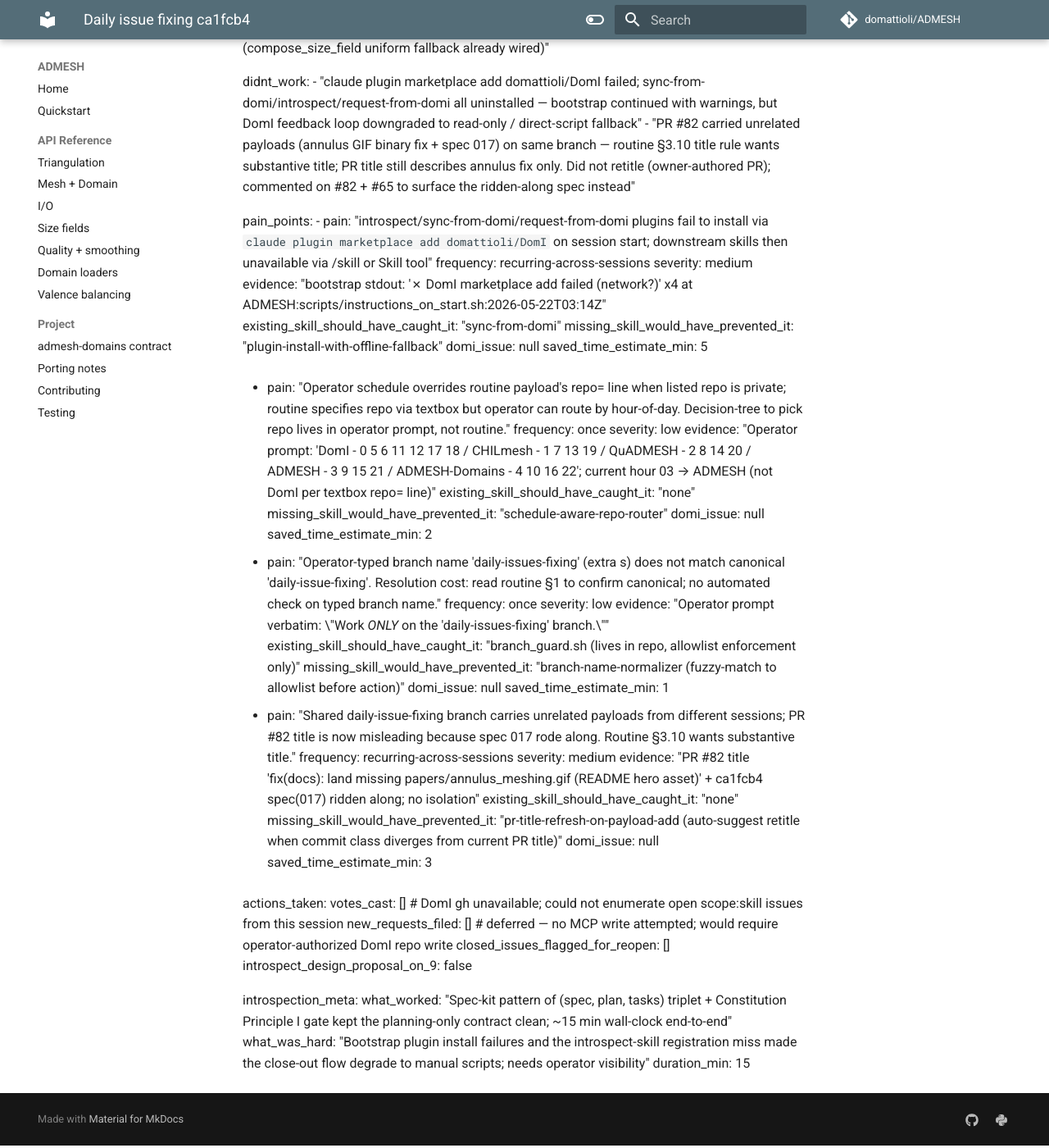
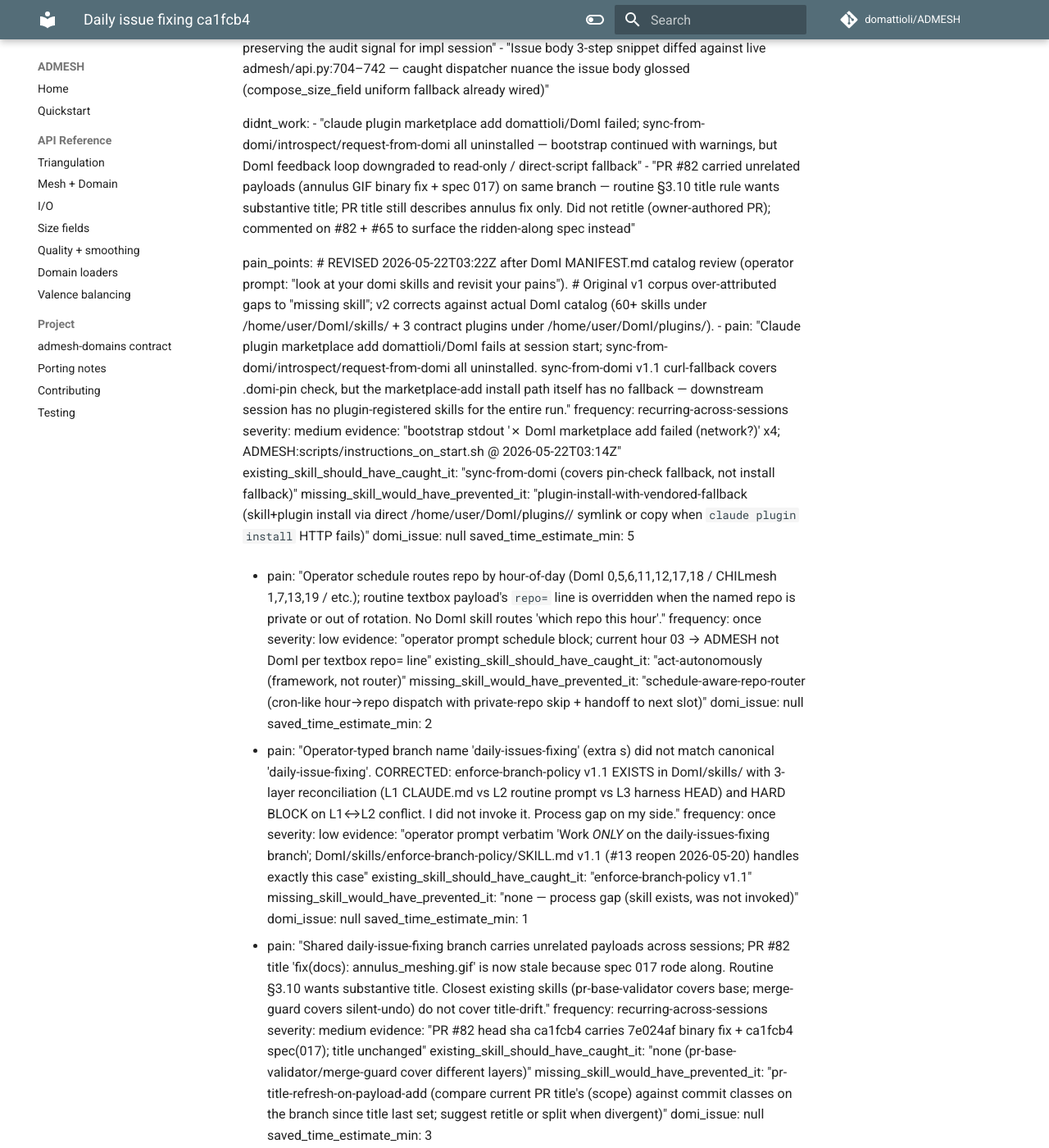
Before and after one commit to domattioli/ADMESH, an MkDocs documentation site: the page built from docs/introspections/daily-issue-fixing_ca1fcb4.md, in a window 1280 px wide and 1400 px high, scrolled down 601 px. Shown: the whole window at 82% size. Built offline with MkDocs 1.6.1 and Material for MkDocs 9.7.7, drawn with Linux system fonts in a browser that asks for light colours; comment, search, counter and statistics services are not loaded; some of the changed text lies outside the part shown.

Commit message:
docs(introspect): revise corpus against DomI skill catalog
v1 corpus over-attributed gaps to "missing skill"; v2 reclassifies
after DomI MANIFEST.md scan (operator nudge: "look at your domi
skills and revisit your pains").

Reattributed:
  - branch-name typo pain → enforce-branch-policy v1.1 EXISTS;
    3-layer L1/L2/L3 reconciliation = exactly this case. Process
    gap, skill exists.
  - sync-from-domi v1.1 covers pin-check fallback but NOT
    marketplace-add install path; pain refined to install layer.

New pains surfaced:
  - git-preflight + pr-base-validator should have been invoked
    pre-push / pre-PR-write. Process gap, both v1.0+ in catalog.
  - skill-discovery-fallback missing: Skill('introspect') returned
    "Unknown skill" despite plugin source at /home/user/DomI/
    plugins/introspect/; resolution required operator nudge.

tool_failure_count: 3 → 4 (added enforce-branch-policy-not-invoked
workaround entry). pain_points: 4 → 6 (2 process gaps + 1 net new
missing-skill candidate).

```diff
--- a/docs/introspections/daily-issue-fixing_ca1fcb4.md
+++ b/docs/introspections/daily-issue-fixing_ca1fcb4.md
@@ -7,11 +7,12 @@ issue_worked: ADMESH#65
 phase: planning
 outcome: complete
 
-tool_failure_count: 3
+tool_failure_count: 4
 workarounds:
   - plugin-install-network-fallback   # `claude plugin install` failed for sync-from-domi/introspect/request-from-domi; ran introspect via direct bash script invoke
   - introspect-skill-not-registered   # introspect@DomI not in installed_plugins.json; called via /home/user/DomI/plugins/introspect/skills/introspect/scripts/run_introspection.sh
-  - branch-name-ambiguity-resolved    # operator prompt said "daily-issues-fixing" (typo, plural); canonical per routine = "daily-issue-fixing" — resolved by reading routine before action
+  - branch-name-ambiguity-resolved    # operator prompt said "daily-issues-fixing" (typo, plural); canonical per routine = "daily-issue-fixing" — should have invoked enforce-branch-policy v1.1 (process gap, not skill gap)
+  - enforce-branch-policy-not-invoked # DomI skill exists with 3-layer L1/L2/L3 reconciliation; was not called this session
 
 pre_flight:
   branch_policy_conflict: false        # harness pre-created claude/jolly-euler-XHesf but routine §1 binds daily-issue-fixing; followed routine; harness branch ignored, no commits to it
@@ -30,41 +31,61 @@ didnt_work:
   - "PR #82 carried unrelated payloads (annulus GIF binary fix + spec 017) on same branch — routine §3.10 title rule wants substantive title; PR title still describes annulus fix only. Did not retitle (owner-authored PR); commented on #82 + #65 to surface the ridden-along spec instead"
 
 pain_points:
-  - pain: "introspect/sync-from-domi/request-from-domi plugins fail to install via `claude plugin marketplace add domattioli/DomI` on session start; downstream skills then unavailable via /skill or Skill tool"
+  # REVISED 2026-05-22T03:22Z after DomI MANIFEST.md catalog review (operator prompt: "look at your domi skills and revisit your pains").
+  # Original v1 corpus over-attributed gaps to "missing skill"; v2 corrects against actual DomI catalog (60+ skills under /home/user/DomI/skills/ + 3 contract plugins under /home/user/DomI/plugins/).
+  - pain: "Claude plugin marketplace add domattioli/DomI fails at session start; sync-from-domi/introspect/request-from-domi all uninstalled. sync-from-domi v1.1 curl-fallback covers .domi-pin check, but the marketplace-add install path itself has no fallback — downstream session has no plugin-registered skills for the entire run."
     frequency: recurring-across-sessions
     severity: medium
-    evidence: "bootstrap stdout: '✗ DomI marketplace add failed (network?)' x4 at ADMESH:scripts/instructions_on_start.sh:2026-05-22T03:14Z"
-    existing_skill_should_have_caught_it: "sync-from-domi"
-    missing_skill_would_have_prevented_it: "plugin-install-with-offline-fallback"
+    evidence: "bootstrap stdout '✗ DomI marketplace add failed (network?)' x4; ADMESH:scripts/instructions_on_start.sh @ 2026-05-22T03:14Z"
+    existing_skill_should_have_caught_it: "sync-from-domi (covers pin-check fallback, not install fallback)"
+    missing_skill_would_have_prevented_it: "plugin-install-with-vendored-fallback (skill+plugin install via direct /home/user/DomI/plugins/<name>/ symlink or copy when `claude plugin install` HTTP fails)"
     domi_issue: null
     saved_time_estimate_min: 5
 
-  - pain: "Operator schedule overrides routine payload's repo= line when listed repo is private; routine specifies repo via textbox but operator can route by hour-of-day. Decision-tree to pick repo lives in operator prompt, not routine."
+  - pain: "Operator schedule routes repo by hour-of-day (DomI 0,5,6,11,12,17,18 / CHILmesh 1,7,13,19 / etc.); routine textbox payload's `repo=` line is overridden when the named repo is private or out of rotation. No DomI skill routes 'which repo this hour'."
     frequency: once
     severity: low
-    evidence: "Operator prompt: 'DomI - 0 5 6 11 12 17 18 / CHILmesh - 1 7 13 19 / QuADMESH - 2 8 14 20 / ADMESH - 3 9 15 21 / ADMESH-Domains - 4 10 16 22'; current hour 03 → ADMESH (not DomI per textbox repo= line)"
-    existing_skill_should_have_caught_it: "none"
-    missing_skill_would_have_prevented_it: "schedule-aware-repo-router"
+    evidence: "operator prompt schedule block; current hour 03 → ADMESH not DomI per textbox repo= line"
+    existing_skill_should_have_caught_it: "act-autonomously (framework, not router)"
+    missing_skill_would_have_prevented_it: "schedule-aware-repo-router (cron-like hour→repo dispatch with private-repo skip + handoff to next slot)"
     domi_issue: null
     saved_time_estimate_min: 2
 
-  - pain: "Operator-typed branch name 'daily-issues-fixing' (extra s) does not match canonical 'daily-issue-fixing'. Resolution cost: read routine §1 to confirm canonical; no automated check on typed branch name."
+  - pain: "Operator-typed branch name 'daily-issues-fixing' (extra s) did not match canonical 'daily-issue-fixing'. CORRECTED: enforce-branch-policy v1.1 EXISTS in DomI/skills/ with 3-layer reconciliation (L1 CLAUDE.md vs L2 routine prompt vs L3 harness HEAD) and HARD BLOCK on L1↔L2 conflict. I did not invoke it. Process gap on my side."
     frequency: once
     severity: low
-    evidence: "Operator prompt verbatim: \"Work *ONLY* on the 'daily-issues-fixing' branch.\""
-    existing_skill_should_have_caught_it: "branch_guard.sh (lives in repo, allowlist enforcement only)"
-    missing_skill_would_have_prevented_it: "branch-name-normalizer (fuzzy-match to allowlist before action)"
+    evidence: "operator prompt verbatim 'Work *ONLY* on the daily-issues-fixing branch'; DomI/skills/enforce-branch-policy/SKILL.md v1.1 (#13 reopen 2026-05-20) handles exactly this case"
+    existing_skill_should_have_caught_it: "enforce-branch-policy v1.1"
+    missing_skill_would_have_prevented_it: "none — process gap (skill exists, was not invoked)"
     domi_issue: null
     saved_time_estimate_min: 1
 
-  - pain: "Shared daily-issue-fixing branch carries unrelated payloads from different sessions; PR #82 title is now misleading because spec 017 rode along. Routine §3.10 wants substantive title."
+  - pain: "Shared daily-issue-fixing branch carries unrelated payloads across sessions; PR #82 title 'fix(docs): annulus_meshing.gif' is now stale because spec 017 rode along. Routine §3.10 wants substantive title. Closest existing skills (pr-base-validator covers base; merge-guard covers silent-undo) do not cover title-drift."
     frequency: recurring-across-sessions
     severity: medium
-    evidence: "PR #82 title 'fix(docs): land missing papers/annulus_meshing.gif (README hero asset)' + ca1fcb4 spec(017) ridden along; no isolation"
-    existing_skill_should_have_caught_it: "none"
-    missing_skill_would_have_prevented_it: "pr-title-refresh-on-payload-add (auto-suggest retitle when commit class diverges from current PR title)"
+    evidence: "PR #82 head sha ca1fcb4 carries 7e024af binary fix + ca1fcb4 spec(017); title unchanged"
+    existing_skill_should_have_caught_it: "none (pr-base-validator/merge-guard cover different layers)"
+    missing_skill_would_have_prevented_it: "pr-title-refresh-on-payload-add (compare current PR title's <type>(scope) against commit classes on the branch since title last set; suggest retitle or split when divergent)"
     domi_issue: null
     saved_time_estimate_min: 3
+
+  - pain: "Did not run git-preflight before first push or pr-base-validator before PR-related write. Both exist as DomI skills with bounded read-only output. Process gap — not skill gap."
+    frequency: recurring-this-session
+    severity: low
+    evidence: "no Skill('git-preflight') / Skill('pr-base-validator') tool calls in transcript prior to push origin daily-issue-fixing or update_pull_request consideration"
+    existing_skill_should_have_caught_it: "git-preflight + pr-base-validator (both v1.0+)"
+    missing_skill_would_have_prevented_it: "none — process gap; needs routine §2 bootstrap to include explicit git-preflight call after step 4 (branch checkout)"
+    domi_issue: null
+    saved_time_estimate_min: 0
+
+  - pain: "Initial Skill('introspect') call returned 'Unknown skill'; plugin source resides at /home/user/DomI/plugins/introspect/ but is not registered in installed_plugins.json (only caveman@caveman is). Took operator nudge ('you have access to the introspect skill you fool') to fall back to direct bash invocation of run_introspection.sh. Skill-discovery layer assumes plugin-registration is the only resolution path."
+    frequency: once
+    severity: medium
+    evidence: "Skill tool result 'Unknown skill: introspect' @ 2026-05-22T03:17Z; installed_plugins.json lists only caveman; /home/user/DomI/plugins/introspect/skills/introspect/scripts/run_introspection.sh is fully runnable"
+    existing_skill_should_have_caught_it: "none"
+    missing_skill_would_have_prevented_it: "skill-discovery-fallback (on Skill('<name>') miss, scan $DOMI_ROOT/plugins/*/skills/*/SKILL.md + skills/*/SKILL.md for a matching `name:` frontmatter and surface the runnable script path)"
+    domi_issue: null
+    saved_time_estimate_min: 5
 
 actions_taken:
   votes_cast: []                                  # DomI gh unavailable; could not enumerate open scope:skill issues from this session
@@ -75,4 +96,5 @@ actions_taken:
 introspection_meta:
   what_worked: "Spec-kit pattern of (spec, plan, tasks) triplet + Constitution Principle I gate kept the planning-only contract clean; ~15 min wall-clock end-to-end"
   what_was_hard: "Bootstrap plugin install failures and the introspect-skill registration miss made the close-out flow degrade to manual scripts; needs operator visibility"
-  duration_min: 15
+  what_was_corrected: "v2 corpus revision: original v1 over-attributed gaps to 'missing skill'. DomI MANIFEST.md scan surfaced enforce-branch-policy v1.1 (covers branch-name pain) and confirmed git-preflight + pr-base-validator should have been invoked. 2 of 4 original pains reclassified as process gaps; 1 new pain added (skill-discovery-fallback)."
+  duration_min: 22
```
